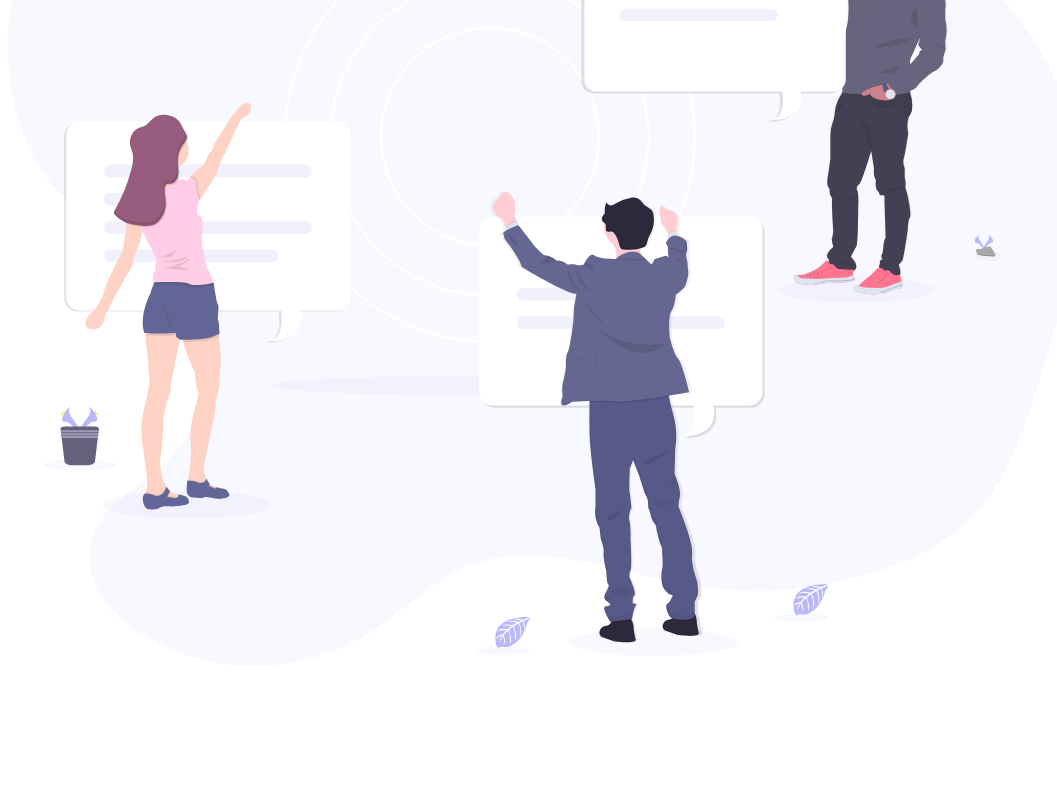
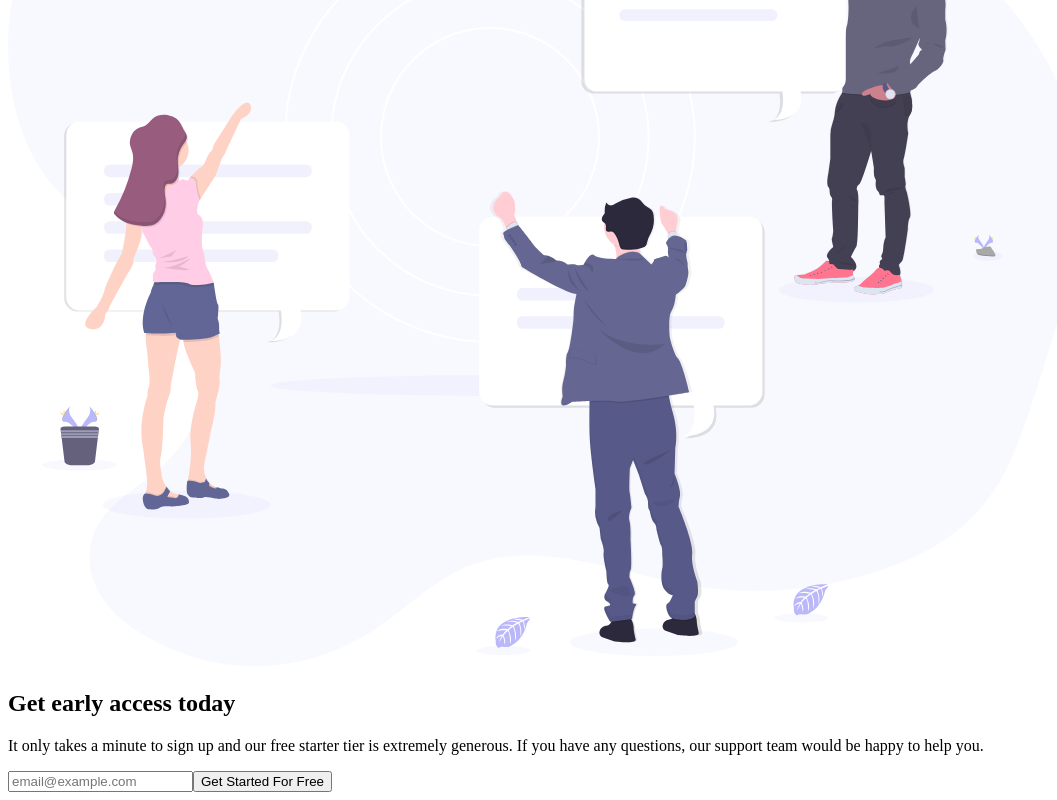
Before and after one commit to lkiryu/fylo-landing-page-with-two-column-layout, a React (Create React App) app: page / in a window 1280 px wide. Shown: the part 1661-2461 px from the top of the page, without its empty margins (0-1057 px from the left). Before the commit the page ends 2339 px from the top, so only its background shows below. Built offline with nearby package versions, Linux system fonts and the light colour scheme.

Commit message:
early access component add

```diff
--- /dev/null
+++ b/src/components/earlyAccess/earlyAccess.js
@@ -0,0 +1,19 @@
+import React from "react";
+
+const EarlyAccess = () => {
+    return (
+        <section className="early-access">
+            <div className="info">
+                <h2 className="title">Get early access today</h2>
+                <p className="description">It only takes a minute to sign up and our free starter tier is extremely generous.
+                    If you have any questions, our support team would be happy to help you.</p>
+            </div>
+            <div className="inputs">
+                <input type="email" placeholder="email@example.com"></input>
+                <input type="submit" className="submitInput" value='Get Started For Free'></input>
+            </div>
+        </section>
+    )
+}
+
+export default EarlyAccess
--- a/src/components/landingPage/landingPage.js
+++ b/src/components/landingPage/landingPage.js
@@ -2,6 +2,7 @@ import React from "react";
 import Header from "../header/header";
 import Hero from "../sectionHero/sectionHero";
 import SectionStayProductive from "../sectionStayProductive/sectionStayProductive";
+import EarlyAccess from "../earlyAccess/earlyAccess";
 
 const LandingPage = () =>{
     return(
@@ -11,6 +12,8 @@ const LandingPage = () =>{
             <Hero />
 
             <SectionStayProductive />
+
+            <EarlyAccess />
         </main>
     )
 }
```
